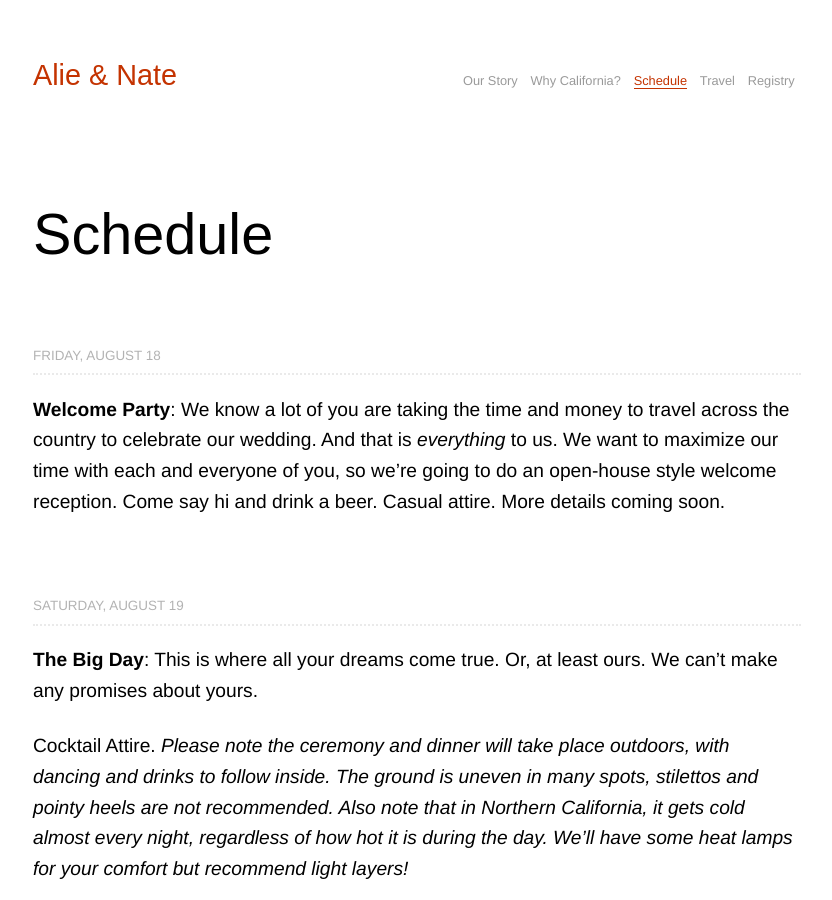
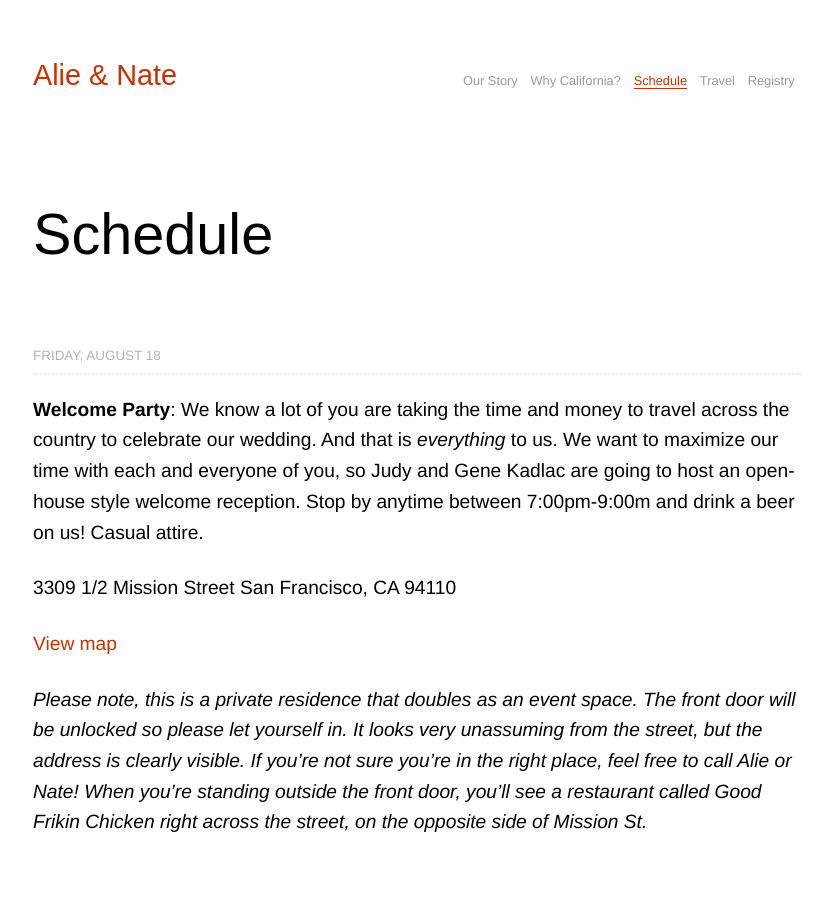
Before and after one commit to nkadlac/alieplusnate.com, a Jekyll site: the page built from schedule.md, in a window 1280 px wide and 900 px high. Shown: the whole window, without its empty margins (223-1055 px from the left). Built offline with Jekyll 4.4.1, drawn with Linux system fonts in a browser that asks for light colours; some web fonts are replaced.

Commit message:
Updated Schedule

```diff
--- a/schedule.md
+++ b/schedule.md
@@ -7,7 +7,14 @@ layout: page
 
 ## Friday, August 18
 
-**Welcome Party**: We know a lot of you are taking the time and money to travel across the country to celebrate our wedding. And that is *everything* to us. We want to maximize our time with each and everyone of you, so we're going to do an open-house style welcome reception. Come say hi and drink a beer. Casual attire. More details coming soon.
+**Welcome Party**: We know a lot of you are taking the time and money to travel across the country to celebrate our wedding. And that is *everything* to us. We want to maximize our time with each and everyone of you, so Judy and Gene Kadlac are going to host an open-house style welcome reception. Stop by anytime between 7:00pm-9:00m and drink a beer on us! Casual attire.
+
+3309 1/2 Mission Street
+San Francisco, CA 94110
+
+[View map](https://www.google.com/maps/place/3309+Mission+St,+San+Francisco,+CA+94110/@37.7439537,-122.422841,17z/data=!3m1!4b1!4m5!3m4!1s0x808f7e4324c3aedf:0x51ea023ac109b366!8m2!3d37.7439495!4d-122.4206523)
+
+*Please note, this is a private residence that doubles as an event space. The front door will be unlocked so please let yourself in. It looks very unassuming from the street, but the address is clearly visible. If you're not sure you're in the right place, feel free to call Alie or Nate! When you're standing outside the front door, you'll see a restaurant called Good Frikin Chicken right across the street, on the opposite side of Mission St.*
 
 ## Saturday, August 19
 
```
